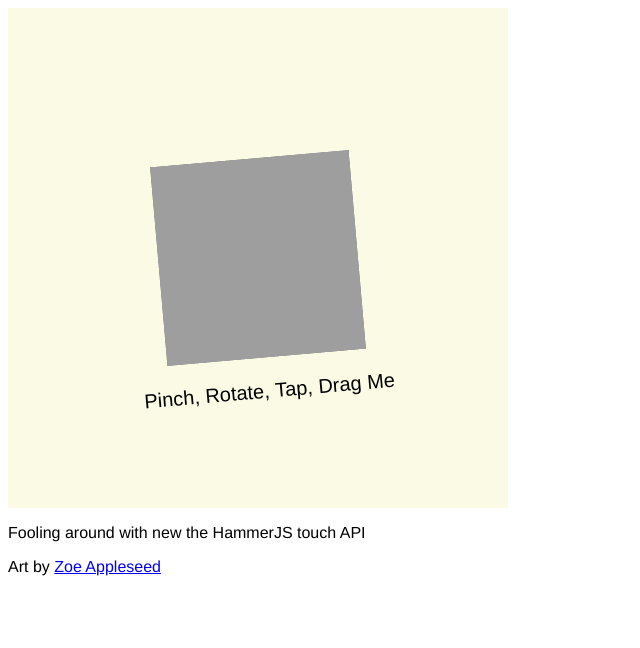
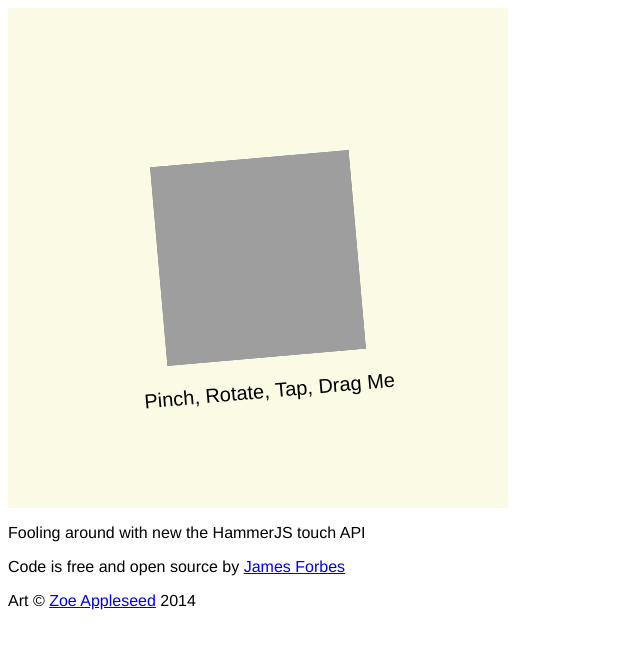
Before and after one commit to JAForbes/appleseedtouch, a plain HTML site: page index.html in a window 1280 px wide. Shown: the whole page, without its empty margins (0-640 px from the left). Drawn offline with Linux system fonts and the light colour scheme.

Commit message:
Added copyright

```diff
--- a/index.html
+++ b/index.html
@@ -7,7 +7,8 @@
   <canvas width='500px' height='500px'></canvas>
   <div class='commentary'>
   	<p>Fooling around with new the HammerJS touch API</p>
-  	<p>Art by <a href='http://zoeappleseed.com/'>Zoe Appleseed</a></p>
+  	<p>Code is free and open source by <a href='http://zoeappleseed.com/'>James Forbes</a></p>
+  	<p>Art © <a href='http://zoeappleseed.com/'>Zoe Appleseed</a> 2014</p>
   </div>
   <script src='lib/hammer-min.js'></script>
   <script src='lib/jquery-min.js'></script>
```
